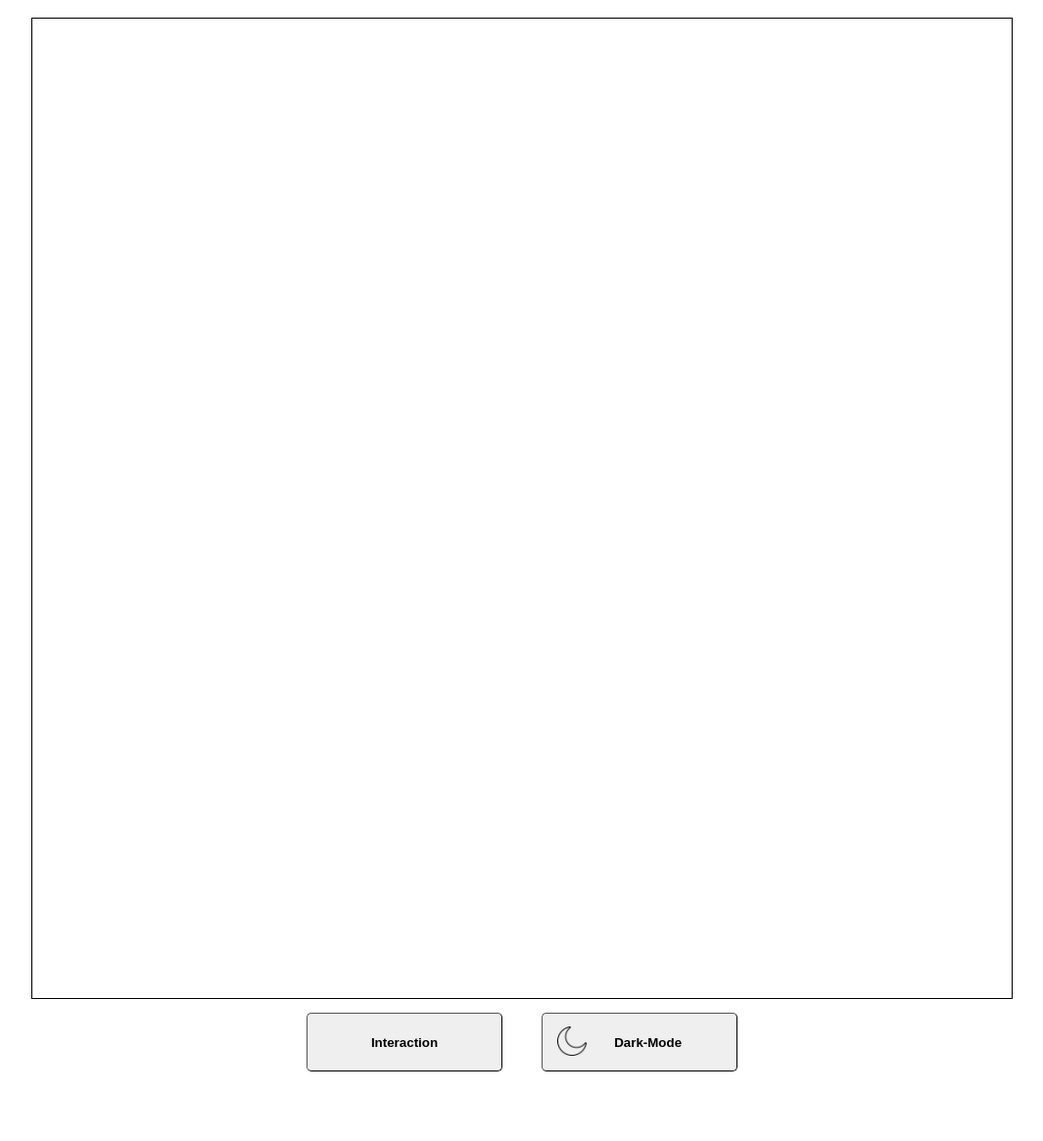
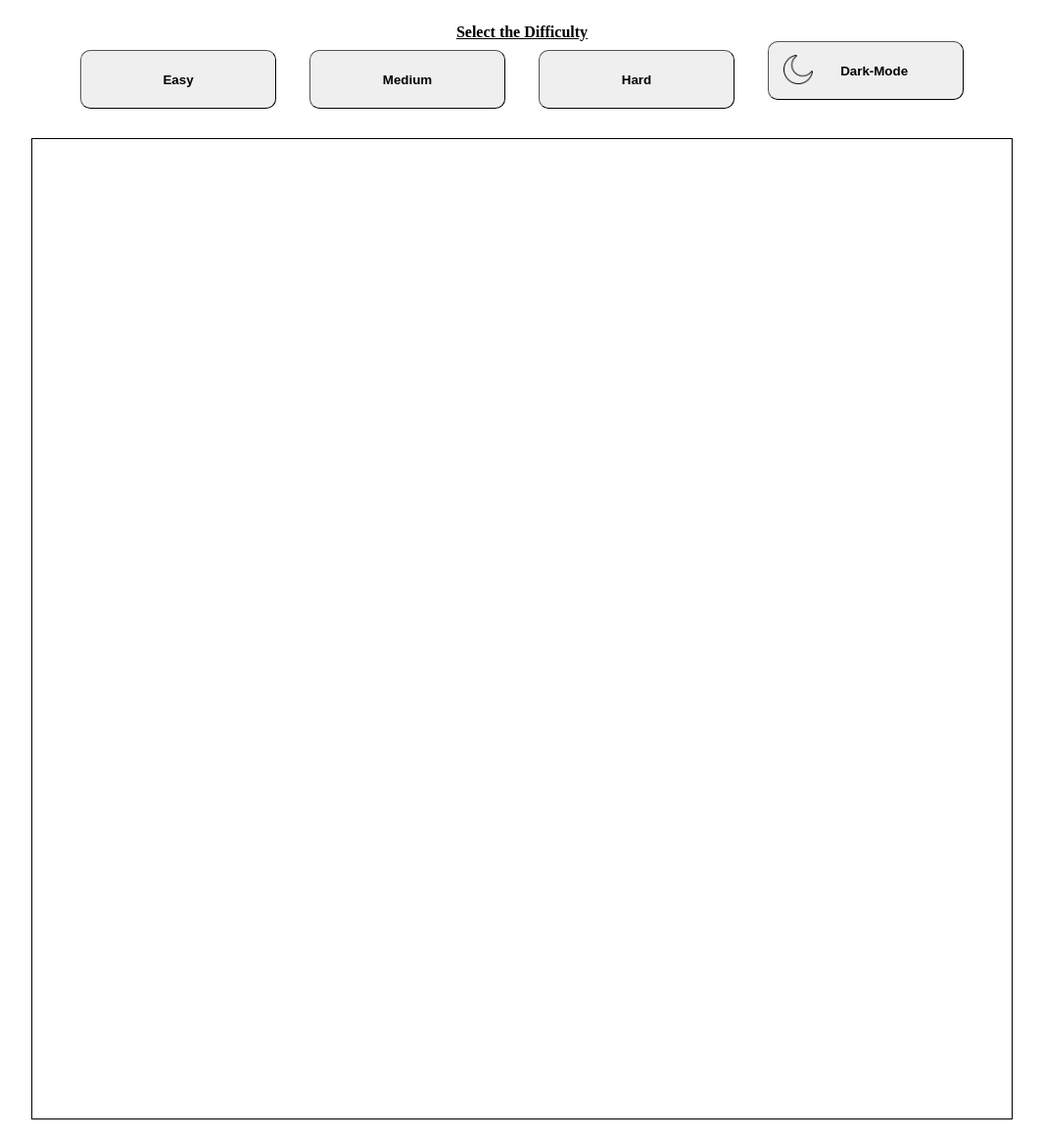
Before and after one commit to Chrisissorry/snake, a plain HTML site: page snakeGame.html in a window 1280 px wide. Shown: the whole page at 98% size, without its empty margins (107-1172 px from the left). Before the commit the page ends 1112 px from the top, so only its background shows below. Drawn offline with Linux system fonts and the light colour scheme.

Commit message:
added difficulty buttons and related starting speed

```diff
--- a/game.js
+++ b/game.js
@@ -4,7 +4,6 @@ import {clear, gameScreenWidth, gameScreenHeight, drawBox} from "./utils/utils.j
 import Apple from "./modules/apple.js";
 import Snake from "./modules/snake.js";
 
-let difficultyArea = document.getElementById('difficulties');
 let direction;
 let leftWall = 0;
 let topWall = 0;
@@ -12,20 +11,37 @@ let topWall = 0;
 const apple = new Apple();
 const snake = new Snake();
 
-difficultyArea.style.display = 'none';
-
-config.interactionButton.addEventListener('click', executeInteraction, false);
-
 config.darkModeButton.addEventListener('click', getDarkMode, false);
 
+config.difficultyEasy.addEventListener('click', () => startGame('easy'), false);
+config.difficultyMedium.addEventListener('click', () => startGame('medium'), false);
+config.difficultyHard.addEventListener('click', () => startGame('hard'), false);
 
-function executeInteraction() {
+function startGame(difficulty) {
+    switch (difficulty) {
+        case 'easy':
+            snake.speed = 200;
+            break;
+        case 'medium':
+            snake.speed = 130;
+            break;
+        case 'hard':
+            snake.speed = 80;
+            break;
+    }
     lockButtons();
+    hideButtonArea();
     init();
 }
 
 function lockButtons() {
-    config.interactionButton.setAttribute('disabled', 'disabled');
+    config.difficultyEasy.setAttribute('disabled', 'disabled');
+    config.difficultyMedium.setAttribute('disabled', 'disabled');
+    config.difficultyHard.setAttribute('disabled', 'disabled');
+}
+
+function hideButtonArea() {
+    config.difficultyArea.style.display = "none";
 }
 
 export function draw() {
--- a/modules/config.js
+++ b/modules/config.js
@@ -1,6 +1,10 @@
 export let darkModeButton = document.getElementById('darkMode');
 export let gameScreen = document.getElementById('fullScreen')
 export let darkModeChanger = document.getElementById('modeChangerPicture');
-export let interactionButton = document.getElementById('interactionButton');
+export let difficultyEasy = document.getElementById('difficultyEasy');
+export let difficultyMedium = document.getElementById('difficultyMedium');
+export let difficultyHard = document.getElementById('difficultyHard');
+export let difficultyArea = document.getElementById('difficulties');
+//export let interactionButton = document.getElementById('interactionButton');  ->Not available
 
 export const SIZE = 10;
--- a/snakeGame.html
+++ b/snakeGame.html
@@ -16,17 +16,10 @@
     </div>
   </div>
   <div id="difficulties">
-    <p>Select the Difficulty</p>
+    <p class="difficultiesText">Select the Difficulty</p>
     <button type="button" id="difficultyEasy" class="buttonStyle">Easy</button>
     <button type="button" id="difficultyMedium" class="buttonStyle">Medium</button>
     <button type="button" id="difficultyHard" class="buttonStyle">Hard</button>
-  </div>
-  <div>
-    <canvas id="gamescreen" width="1000px" height="1000px"></canvas>
-  </div>
-  <div class="buttonArea">
-    <div class="buttons">
-      <button type="button" id="interactionButton" class="buttonStyle">Interaction</button>
     <button type="button" id="darkMode" class="buttonStyle">
       <div class="darkModeButtonArea">
         <div class="pictureArea">
@@ -38,6 +31,8 @@
       </div>
     </button>
   </div>
+  <div>
+    <canvas id="gamescreen" width="1000px" height="1000px"></canvas>
   </div>
 </div>
 <script src="game.js" type="module"></script>
--- a/style.css
+++ b/style.css
@@ -19,7 +19,7 @@ h1 {
     height: 60px;
     color: black;
     font-weight: bold;
-    border-radius: 5px;
+    border-radius: 10px;
     border-width: 1px;
 }
 #modalContent {
@@ -87,6 +87,11 @@ p#modalText {
     margin-top: 1%;
     margin-bottom: 1%;
 }
+.difficultiesText{
+    text-decoration: underline;
+    font-weight: bold;
+    margin-bottom: 0;
+}
 #difficulties {
     text-align: center;
 }
@@ -111,18 +116,6 @@ p#modalText {
     align-self: normal;
     justify-content: space-around;
 }
-.buttonArea {
-    display: flex;
-    justify-content: center;
-    margin-bottom: 10px;
+#darkMode {
+    margin-left: 30px;
 }
-#darkMode {
-    margin-left: 20px;
-}
-#interactionButton {
-    margin-right: 20px;
-}
-button:disabled{
-    background-color: lightgrey;
-    color: #848484;
-}
```
Lines whose indentation alone changed are shown as unchanged.
